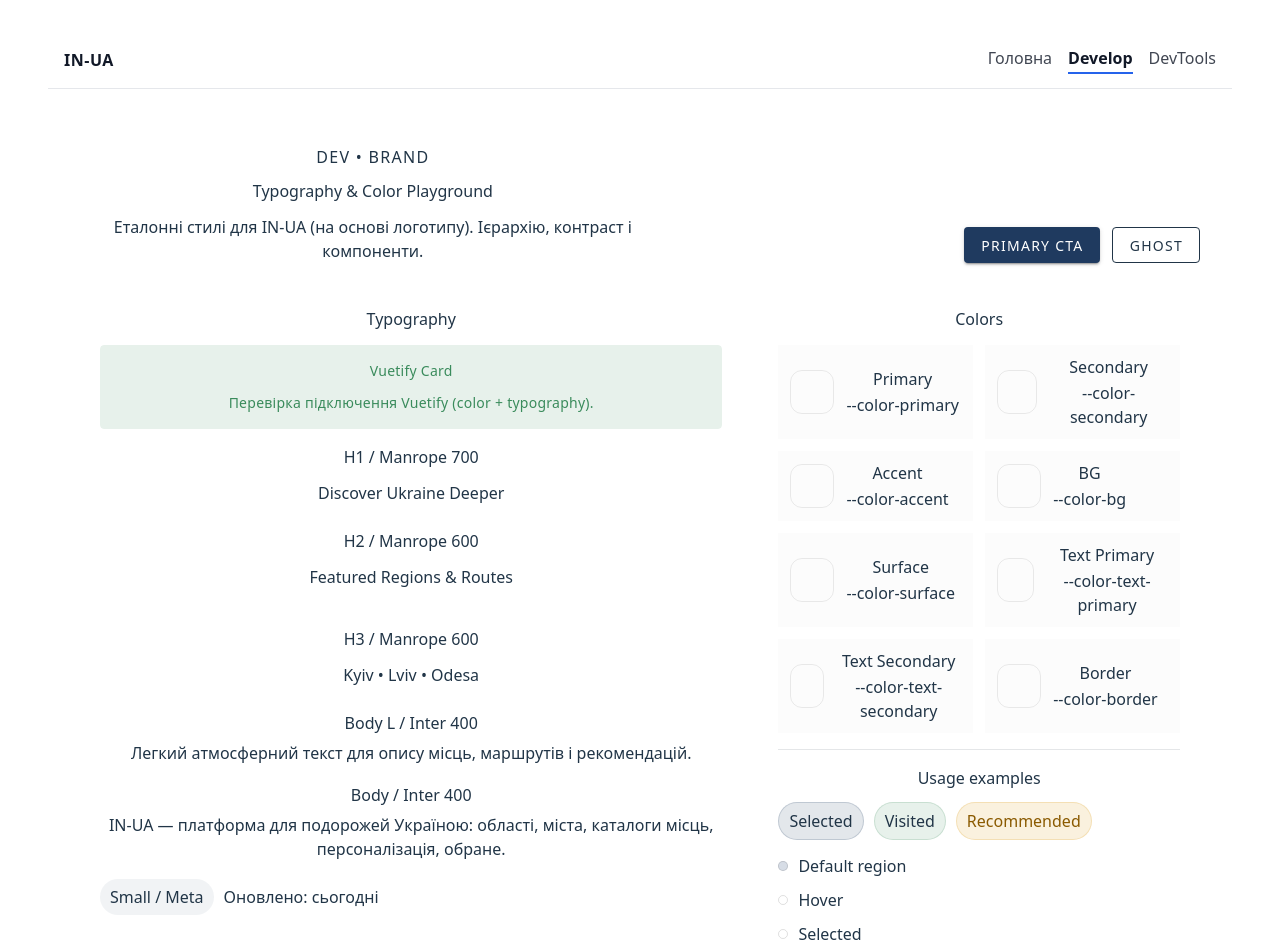
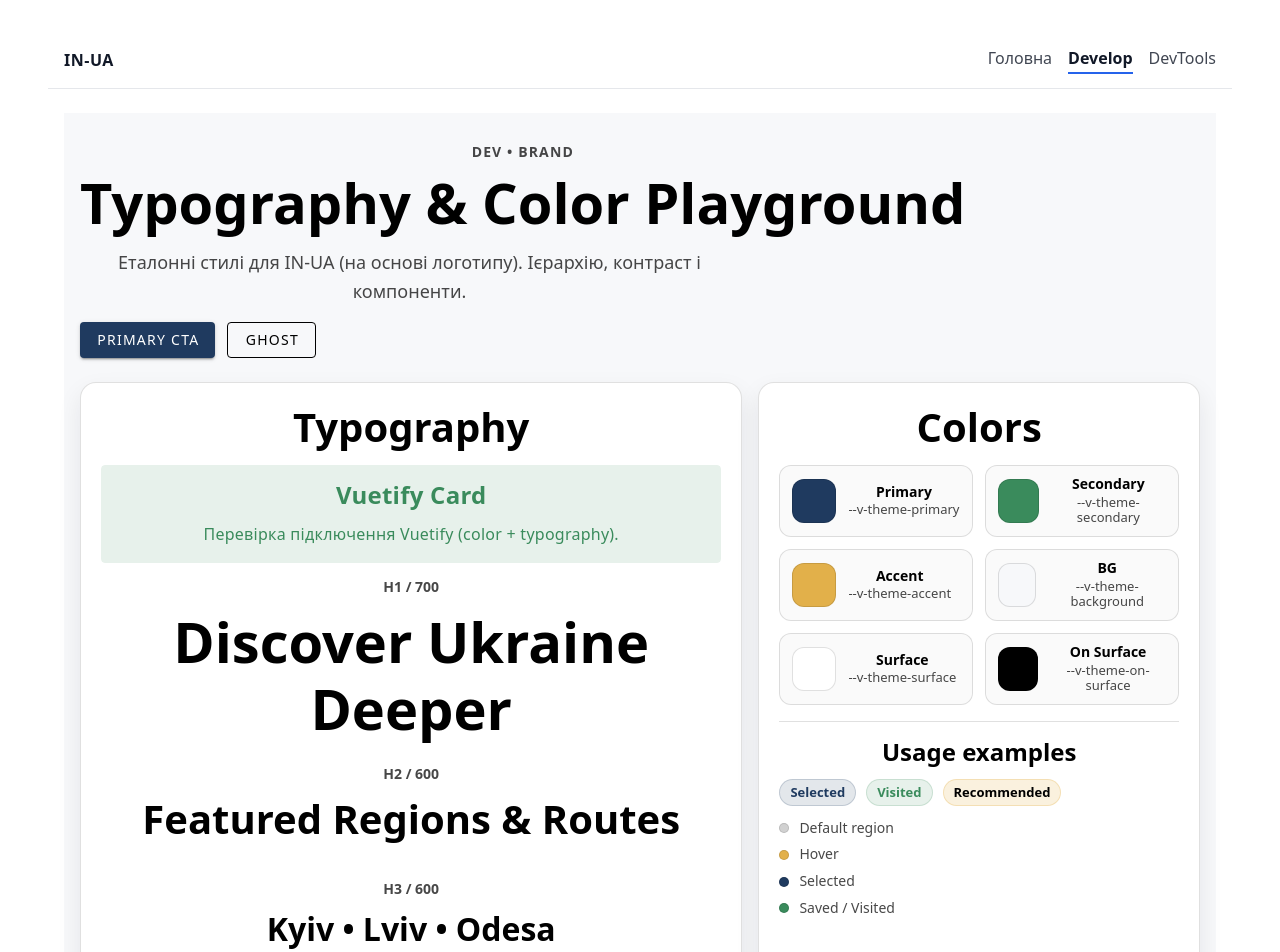
Before and after one commit to unbreakable-coders/travel-guide-in-ua, a Vue app: page /develop in a window 1280 px wide. Shown: the top 952 px of the page. Built offline with nearby package versions, Linux system fonts and the light colour scheme.

Commit message:
UC-14: migrate brand styles to Vuetify theme as single source of truth

```diff
--- a/src/components/pages/DevelopPage.vue
+++ b/src/components/pages/DevelopPage.vue
@@ -1,13 +1,11 @@
 <script setup lang="ts">
   const colors = [
-    { name: "Primary", var: "--color-primary" },
-    { name: "Secondary", var: "--color-secondary" },
-    { name: "Accent", var: "--color-accent" },
-    { name: "BG", var: "--color-bg" },
-    { name: "Surface", var: "--color-surface" },
-    { name: "Text Primary", var: "--color-text-primary" },
-    { name: "Text Secondary", var: "--color-text-secondary" },
-    { name: "Border", var: "--color-border" },
+    { name: "Primary", var: "--v-theme-primary" },
+    { name: "Secondary", var: "--v-theme-secondary" },
+    { name: "Accent", var: "--v-theme-accent" },
+    { name: "BG", var: "--v-theme-background" },
+    { name: "Surface", var: "--v-theme-surface" },
+    { name: "On Surface", var: "--v-theme-on-surface" },
   ];
 </script>
 
@@ -41,27 +39,27 @@
 
         <div class="stack">
           <div>
-            <div class="label">H1 / Manrope 700</div>
+            <div class="label">H1 / 700</div>
             <div class="h1 demo">Discover Ukraine Deeper</div>
           </div>
 
           <div>
-            <div class="label">H2 / Manrope 600</div>
+            <div class="label">H2 / 600</div>
             <div class="h2 demo">Featured Regions & Routes</div>
           </div>
 
           <div>
-            <div class="label">H3 / Manrope 600</div>
+            <div class="label">H3 / 600</div>
             <div class="h3 demo">Kyiv • Lviv • Odesa</div>
           </div>
 
           <div>
-            <div class="label">Body L / Inter 400</div>
+            <div class="label">Body L / 400</div>
             <p class="bodyL">Легкий атмосферний текст для опису місць, маршрутів і рекомендацій.</p>
           </div>
 
           <div>
-            <div class="label">Body / Inter 400</div>
+            <div class="label">Body / 400</div>
             <p class="body">
               IN-UA — платформа для подорожей Україною: області, міста, каталоги місць,
               персоналізація, обране.
@@ -80,7 +78,7 @@
 
         <div class="swatches">
           <div v-for="c in colors" :key="c.var" class="swatch">
-            <div class="chip" :style="{ background: `var(${c.var})` }" />
+            <div class="chip" :style="{ background: `rgb(var(${c.var}))` }" />
             <div class="swatchText">
               <div class="swatchName">{{ c.name }}</div>
               <div class="swatchVar">{{ c.var }}</div>
@@ -153,8 +151,8 @@
 <style scoped>
   .wrap {
     min-height: 100vh;
-    background: var(--color-bg);
-    color: var(--color-text-primary);
+    background: rgb(var(--v-theme-background));
+    color: rgb(var(--v-theme-on-surface));
     padding: 32px 16px 64px;
   }
 
@@ -169,35 +167,47 @@
   }
 
   .kicker {
-    font: 600 var(--small)/1 var(--font-body);
+    font-weight: 600;
+    font-size: 14px;
+    line-height: 1;
     letter-spacing: 0.08em;
     text-transform: uppercase;
-    color: var(--color-text-secondary);
+    color: rgba(var(--v-theme-on-surface), 0.72);
     margin: 0 0 10px;
   }
 
   .h1 {
-    font: 700 var(--h1)/var(--lh-heading) var(--font-heading);
+    font-weight: 700;
+    font-size: 56px;
+    line-height: 1.2;
     margin: 0;
   }
   .h2 {
-    font: 600 var(--h2)/var(--lh-heading) var(--font-heading);
+    font-weight: 600;
+    font-size: 40px;
+    line-height: 1.2;
     margin: 0 0 14px;
   }
   .h3 {
-    font: 600 var(--h3)/var(--lh-heading) var(--font-heading);
+    font-weight: 600;
+    font-size: 32px;
+    line-height: 1.2;
     margin: 0;
   }
   .h4 {
-    font: 600 var(--h4)/var(--lh-heading) var(--font-heading);
+    font-weight: 600;
+    font-size: 24px;
+    line-height: 1.2;
     margin: 0 0 12px;
   }
 
   .lead {
     max-width: 64ch;
     margin: 12px 0 0;
-    font: 400 var(--body-l)/var(--lh-body) var(--font-body);
-    color: var(--color-text-secondary);
+    font-weight: 400;
+    font-size: 18px;
+    line-height: 1.6;
+    color: rgba(var(--v-theme-on-surface), 0.72);
   }
 
   .actions {
@@ -220,10 +230,10 @@
   }
 
   .card {
-    background: var(--color-surface);
-    border: 1px solid var(--color-border);
-    border-radius: var(--r-lg);
-    box-shadow: var(--shadow);
+    background: rgb(var(--v-theme-surface));
+    border: 1px solid rgba(var(--v-theme-on-surface), 0.12);
+    border-radius: 16px;
+    box-shadow: 0 10px 25px rgba(17, 24, 39, 0.08);
     padding: 20px;
   }
 
@@ -233,8 +243,10 @@
   }
 
   .label {
-    font: 600 var(--small)/1.2 var(--font-body);
-    color: var(--color-text-secondary);
+    font-weight: 600;
+    font-size: 14px;
+    line-height: 1.2;
+    color: rgba(var(--v-theme-on-surface), 0.72);
     margin-bottom: 6px;
   }
 
@@ -243,15 +255,19 @@
   }
 
   .bodyL {
-    font: 400 var(--body-l)/var(--lh-body) var(--font-body);
+    font-weight: 400;
+    font-size: 18px;
+    line-height: 1.6;
     margin: 0;
   }
   .body {
-    font: 400 var(--body)/var(--lh-body) var(--font-body);
+    font-weight: 400;
+    font-size: 16px;
+    line-height: 1.6;
     margin: 0;
   }
   .muted {
-    color: var(--color-text-secondary);
+    color: rgba(var(--v-theme-on-surface), 0.72);
   }
 
   .meta {
@@ -261,48 +277,13 @@
   }
 
   .pill {
-    font: 600 var(--small)/1 var(--font-body);
+    font-weight: 600;
+    font-size: 14px;
+    line-height: 1;
     padding: 6px 10px;
-    border: 1px solid var(--color-border);
+    border: 1px solid rgba(var(--v-theme-on-surface), 0.12);
     border-radius: 999px;
-    background: rgba(31, 58, 95, 0.06);
-  }
-
-  .btn {
-    border-radius: 999px;
-    border: 1px solid transparent;
-    padding: 10px 14px;
-    font: 600 var(--body)/1 var(--font-body);
-    cursor: pointer;
-    transition:
-      transform 0.12s ease,
-      opacity 0.12s ease,
-      background 0.12s ease,
-      border-color 0.12s ease;
-  }
-
-  .btn:hover {
-    transform: translateY(-1px);
-  }
-  .btn:active {
-    transform: translateY(0);
-    opacity: 0.95;
-  }
-
-  .btn--sm {
-    padding: 9px 12px;
-    font-size: 14px;
-  }
-
-  .btn--primary {
-    background: var(--color-primary);
-    color: white;
-  }
-
-  .btn--ghost {
-    background: transparent;
-    border-color: var(--color-border);
-    color: var(--color-text-primary);
+    background: rgba(var(--v-theme-primary), 0.06);
   }
 
   .swatches {
@@ -322,31 +303,29 @@
     gap: 12px;
     align-items: center;
     padding: 10px 12px;
-    border: 1px solid var(--color-border);
-    border-radius: var(--r-md);
-    background: rgba(0, 0, 0, 0.01);
+    border: 1px solid rgba(var(--v-theme-on-surface), 0.12);
+    border-radius: 12px;
+    background: rgba(var(--v-theme-on-surface), 0.02);
   }
 
   .chip {
     width: 44px;
     height: 44px;
     border-radius: 12px;
-    border: 1px solid rgba(0, 0, 0, 0.08);
+    border: 1px solid rgba(var(--v-theme-on-surface), 0.12);
   }
 
   .swatchName {
-    font: 600 14px/1.2 var(--font-body);
+    font-weight: 600;
+    font-size: 14px;
+    line-height: 1.2;
   }
   .swatchVar {
-    font: 400 13px/1.2 var(--font-body);
-    color: var(--color-text-secondary);
+    font-weight: 400;
+    font-size: 13px;
+    line-height: 1.2;
+    color: rgba(var(--v-theme-on-surface), 0.72);
     margin-top: 2px;
-  }
-
-  .divider {
-    height: 1px;
-    background: var(--color-border);
-    margin: 16px 0;
   }
 
   .examples {
@@ -359,24 +338,26 @@
   .badge {
     padding: 6px 10px;
     border-radius: 999px;
-    font: 600 13px/1 var(--font-body);
+    font-weight: 600;
+    font-size: 13px;
+    line-height: 1;
     border: 1px solid transparent;
   }
 
   .badge--primary {
-    background: rgba(31, 58, 95, 0.12);
-    color: var(--color-primary);
-    border-color: rgba(31, 58, 95, 0.18);
+    background: rgba(var(--v-theme-primary), 0.12);
+    color: rgb(var(--v-theme-primary));
+    border-color: rgba(var(--v-theme-primary), 0.18);
   }
   .badge--secondary {
-    background: rgba(58, 139, 92, 0.12);
-    color: var(--color-secondary);
-    border-color: rgba(58, 139, 92, 0.18);
+    background: rgba(var(--v-theme-secondary), 0.12);
+    color: rgb(var(--v-theme-secondary));
+    border-color: rgba(var(--v-theme-secondary), 0.18);
   }
   .badge--accent {
-    background: rgba(226, 176, 74, 0.18);
-    color: #8a5a00;
-    border-color: rgba(226, 176, 74, 0.28);
+    background: rgba(var(--v-theme-accent), 0.18);
+    color: rgb(var(--v-theme-on-surface));
+    border-color: rgba(var(--v-theme-accent), 0.28);
   }
 
   .mapLegend {
@@ -388,27 +369,29 @@
     display: flex;
     align-items: center;
     gap: 10px;
-    font: 400 14px/1.2 var(--font-body);
-    color: var(--color-text-secondary);
+    font-weight: 400;
+    font-size: 14px;
+    line-height: 1.2;
+    color: rgba(var(--v-theme-on-surface), 0.72);
   }
   .dot {
     width: 10px;
     height: 10px;
     border-radius: 999px;
     display: inline-block;
-    border: 1px solid rgba(0, 0, 0, 0.12);
+    border: 1px solid rgba(var(--v-theme-on-surface), 0.12);
   }
   .dot--muted {
-    background: #d7dde6;
+    background: rgba(var(--v-theme-on-surface), 0.18);
   }
   .dot--accent {
-    background: var(--color-accent);
+    background: rgb(var(--v-theme-accent));
   }
   .dot--primary {
-    background: var(--color-primary);
+    background: rgb(var(--v-theme-primary));
   }
   .dot--secondary {
-    background: var(--color-secondary);
+    background: rgb(var(--v-theme-secondary));
   }
 
   .components {
@@ -417,16 +400,20 @@
   }
 
   .placeCard {
-    border: 1px solid var(--color-border);
-    border-radius: var(--r-lg);
+    border: 1px solid rgba(var(--v-theme-on-surface), 0.12);
+    border-radius: 16px;
     overflow: hidden;
     display: grid;
     grid-template-columns: 120px 1fr;
-    background: var(--color-surface);
+    background: rgb(var(--v-theme-surface));
   }
 
   .thumb {
-    background: linear-gradient(135deg, rgba(31, 58, 95, 0.18), rgba(58, 139, 92, 0.18));
+    background: linear-gradient(
+      135deg,
+      rgba(var(--v-theme-primary), 0.18),
+      rgba(var(--v-theme-secondary), 0.18)
+    );
     min-height: 120px;
   }
 
@@ -450,9 +437,9 @@
   }
 
   .info {
-    border-left: 4px solid var(--color-accent);
+    border-left: 4px solid rgb(var(--v-theme-accent));
     padding: 12px 14px;
-    background: rgba(226, 176, 74, 0.1);
-    border-radius: var(--r-md);
+    background: rgba(var(--v-theme-accent), 0.1);
+    border-radius: 12px;
   }
 </style>
```
